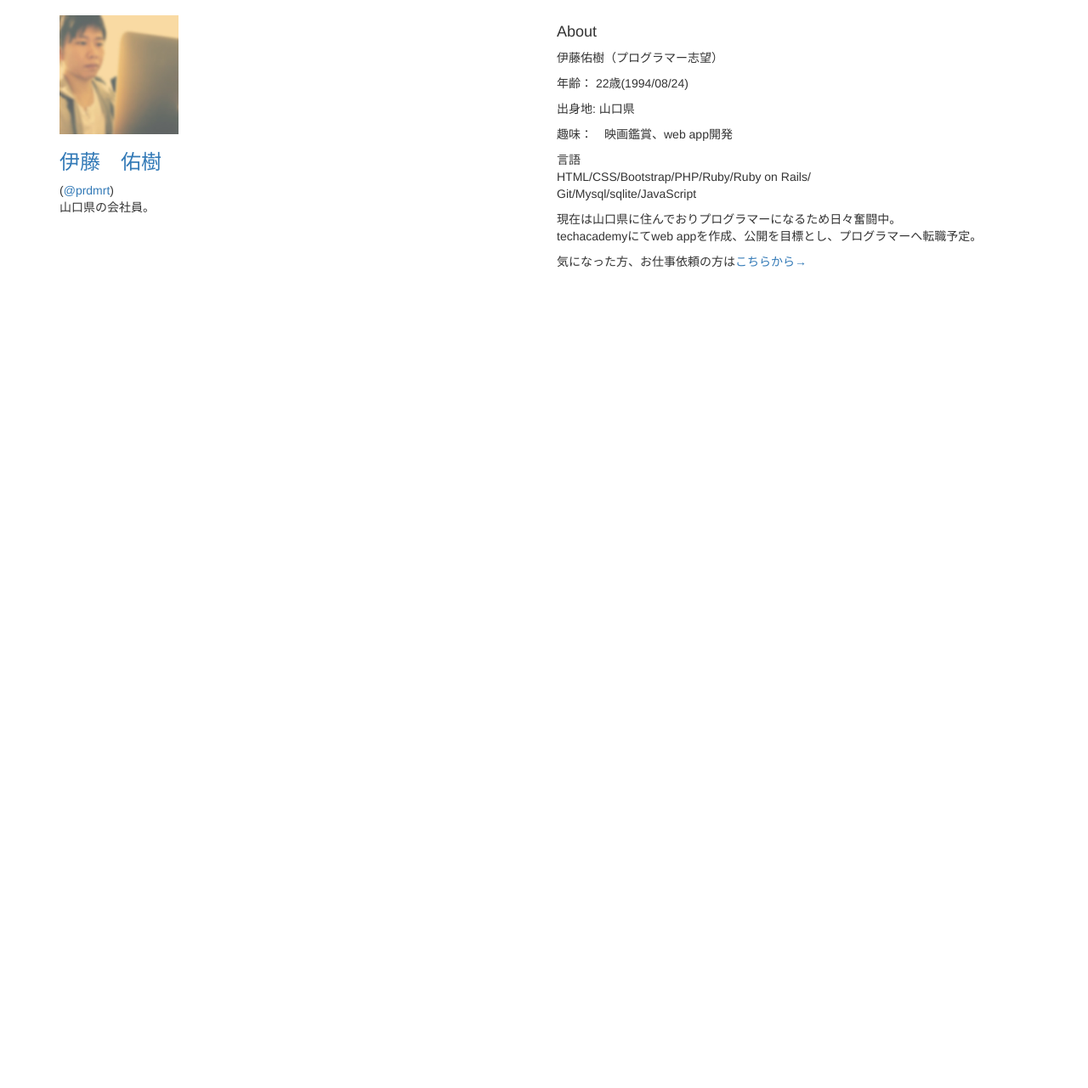
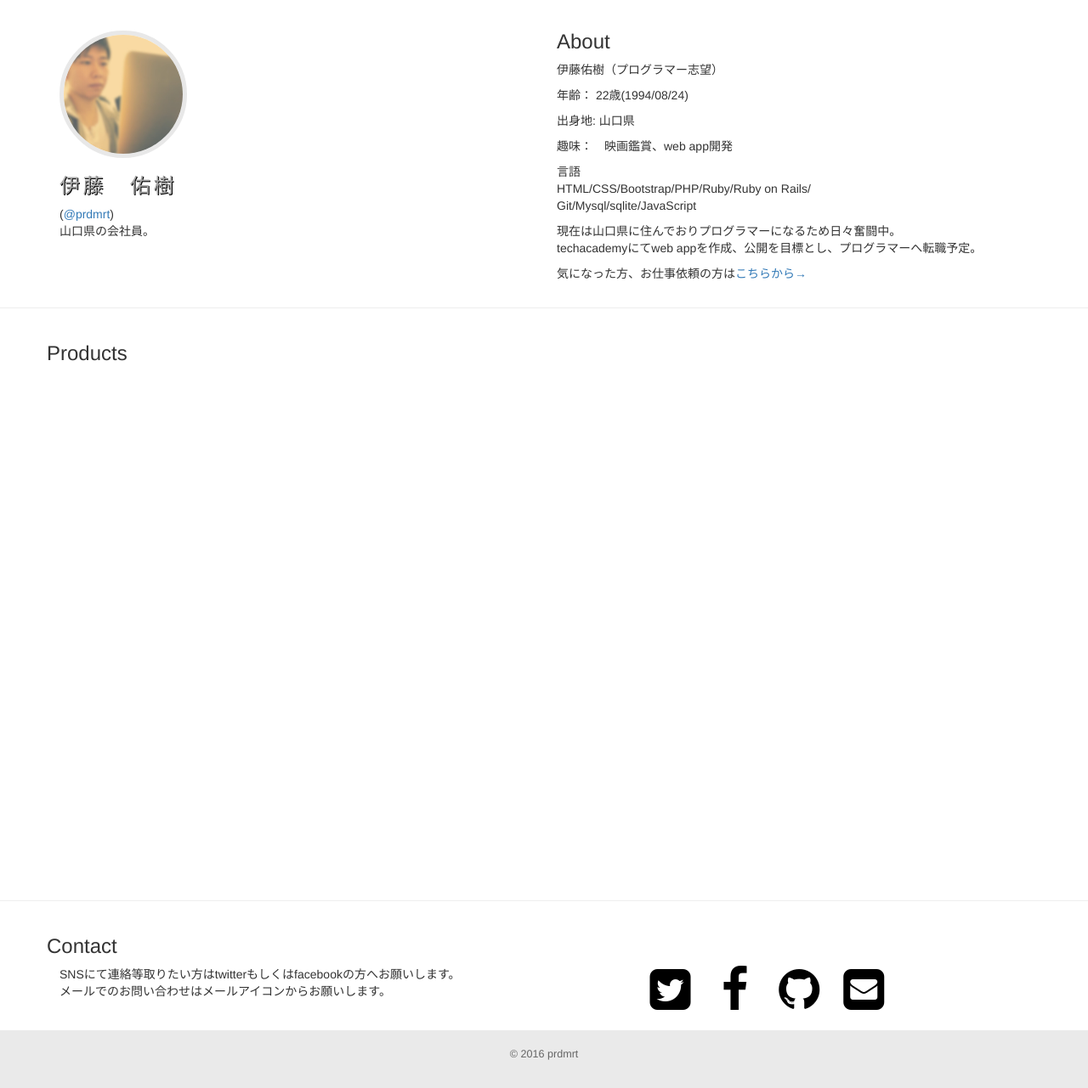
Before and after one commit to yuuki0824/yuuki0824.github.io, a plain HTML site: page index.html in a window 1280 px wide. Shown: the part 54-1335 px from the top of the page at 85% size. Before the commit the page ends 800 px from the top, so only its background shows below. Drawn offline with nearby package versions, Linux system fonts and the light colour scheme.

Commit message:
finished add_contact

```diff
--- a/index.html
+++ b/index.html
@@ -7,6 +7,7 @@
     <title>Bootstrap Sample</title>
     <link rel="stylesheet" href="style.css">
     <link rel="stylesheet" href="jquery.fullPage.css">
+    <link rel="stylesheet" type="text/css" href="https://maxcdn.bootstrapcdn.com/font-awesome/4.3.0/css/font-awesome.min.css">
     <!-- Bootstrap  -->
     <link rel="stylesheet" href="//maxcdn.bootstrapcdn.com/bootstrap/3.3.5/css/bootstrap.min.css">
     <!-- jQuery  -->
@@ -16,10 +17,11 @@
     <script type="text/javascript" src="jquery/easings.min.js"></script>
     <script type="text/javascript" src="jquery.fullPage.js"></script>
   </head>
+
   <body>
 
     <header>
-      <nav class="navbar navbar-default">
+      <nav class="navbar navbar-default navbar-fixed-top">
         <div class="container-fluid">
           <div class="navbar-header">
             <button type="button" class="navbar-toggle collapsed" data-toggle="collapse" data-target="#navbar" aria-expanded="flase">
@@ -34,7 +36,7 @@
           <div class="collapse navbar-collapse">
             <ul class="nav navbar-nav navbar-right">
               <li><a href="#">About me</a></li>
-              <li><a href="#">Production</a></li>
+              <li><a href="#">Products</a></li>
               <li><a href="#">Blog</a></li>
               <li><a href="#">Contact</a></li>
             </ul>
@@ -46,18 +48,20 @@
     <div class="container">
       <div class="row">
         <div class="col-md-6 hidden-xs hidden-sm">
-          <a href="https://github.com/yuuki0824" target="_blank">
-            <img src="pf.jpg" alt="" width="140" height="140">
+          <div id="logo">
+            <a href="https://github.com/yuuki0824" target="_blank">
+              <img src="pf.jpg" alt="">
+            </a>
             <h3>伊藤　佑樹</h3>
-          </a>
-          (<a href="https://twitter.com/prdmrt" class="twit-me">@prdmrt</a>)
-          <div class="about_me">
-            <p>山口県の会社員。</p>
+            (<a href="https://twitter.com/prdmrt" class="twit-me">@prdmrt</a>)
+            <div class="about_me">
+              <p>山口県の会社員。</p>
+            </div>
           </div>
         </div>
         <div class="col-md-6">
           <section>
-            <h4>About</h4>
+            <h3>About</h3>
             <p>伊藤佑樹（プログラマー志望）</p>
             <p>年齢： 22歳(1994/08/24)</p>
             <p>出身地: 山口県</p>
@@ -69,12 +73,87 @@
             <p>現在は山口県に住んでおりプログラマーになるため日々奮闘中。<br>
                 techacademyにてweb appを作成、公開を目標とし、プログラマーへ転職予定。
             </p>
-            <p>気になった方、お仕事依頼の方は<a href="#">こちらから→</a></p>
+            <p>気になった方、お仕事依頼の方は<a href="mailto:rootxxx7@gmail.com?subject=問い合わせ&amp;body=こちらにお問い合わせ内容を記載ください。">こちらから→</a></p>
           </section>
         </div>
       </div>
     </div>
 
+    <hr>
+
+    <div class="container">
+      <div class="row">
+        <h3>Products</h3>
+          <br>
+          <br>
+          <br>
+          <br>
+          <br>
+          <br>
+          <br>
+          <br>
+          <br>
+          <br>
+          <br>
+          <br>
+          <br>
+          <br>
+          <br>
+          <br>
+          <br>
+          <br>
+          <br>
+          <br>
+          <br>
+          <br>
+          <br>
+          <br>
+          <br>
+          <br>
+          <br>
+          <br>
+          <br>
+          <br>
+
+      </div>
+    </div>
+
+    <hr>
+
+    <div class="container" style="background-color: #blue;">
+      <div class="row">
+        <h3>Contact</h3>
+        <div class="col-md-7">
+          <p>
+            SNSにて連絡等取りたい方はtwitterもしくはfacebookの方へお願いします。<br>
+            メールでのお問い合わせはメールアイコンからお願いします。
+          </p>
+        </div>
+        <div class="col-md-5">
+          <a href="https://twitter.com/prdmrt">
+            <i class="fa fa-twitter-square fa-4x fa-fw" style="color: black;"></i>
+          </a>
+
+          <a href="https://facebook.com/a.is.unbh.eks">
+            <i class="fa fa-facebook fa-4x fa-fw" style="color: black;"></i>
+          </a>
+
+          <a href="https://github.com/yuuki0824">
+            <i class="fa fa-github fa-4x fa-fw" style="color: black;"></i>
+          </a>
+
+          <a href="mailto:rootxxx7@gmail.com?subject=問い合わせ&amp;body=こちらにお問い合わせ内容を記載ください。">
+						<i class="fa fa-envelope-square fa-4x fa-fw" style="color: black;"></i>
+					</a>
+        </div>
+      </div>
+    </div>
+
+    <footer>
+      <div class="container">
+        <p class="copyright">&copy; 2016 prdmrt</p>
+      </div>
+    </footer>
 
   </body>
 </html>
--- a/style.css
+++ b/style.css
@@ -0,0 +1,31 @@
+body {
+  padding-top: 70px;
+}
+header {
+
+}
+
+#logo {
+  padding: 20px 0;
+}
+
+#logo img {
+  max-width: 150px;
+  border: 5px solid #e8e8e8;
+  border-radius: 100%;
+}
+
+#logo h3 {
+  letter-spacing: 0.15em;
+  color: #A4A4A4;
+  text-shadow: 1px 1px 0 #000;
+}
+
+footer {
+  margin-top: 20px;
+  padding: 20px;
+  font-size: 90%;
+  text-align: center;
+  background-color: #eaeaea;
+  color: #666;
+}
```
